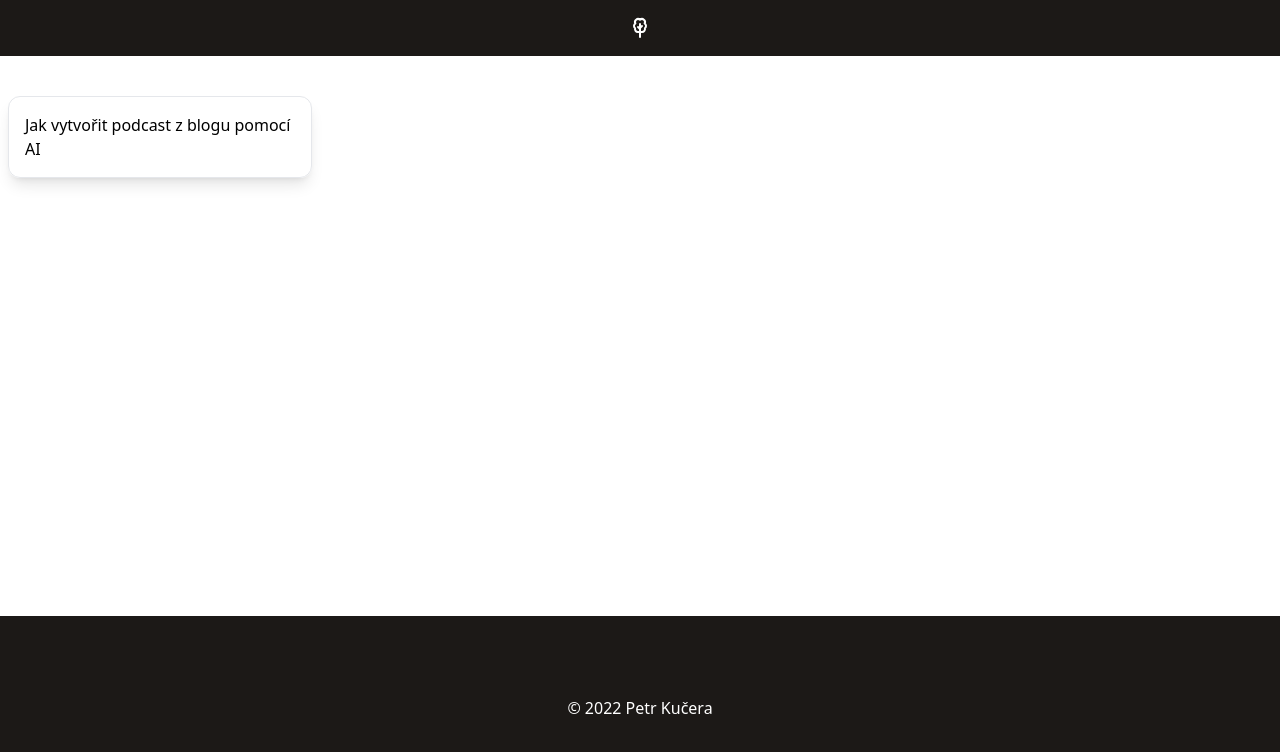
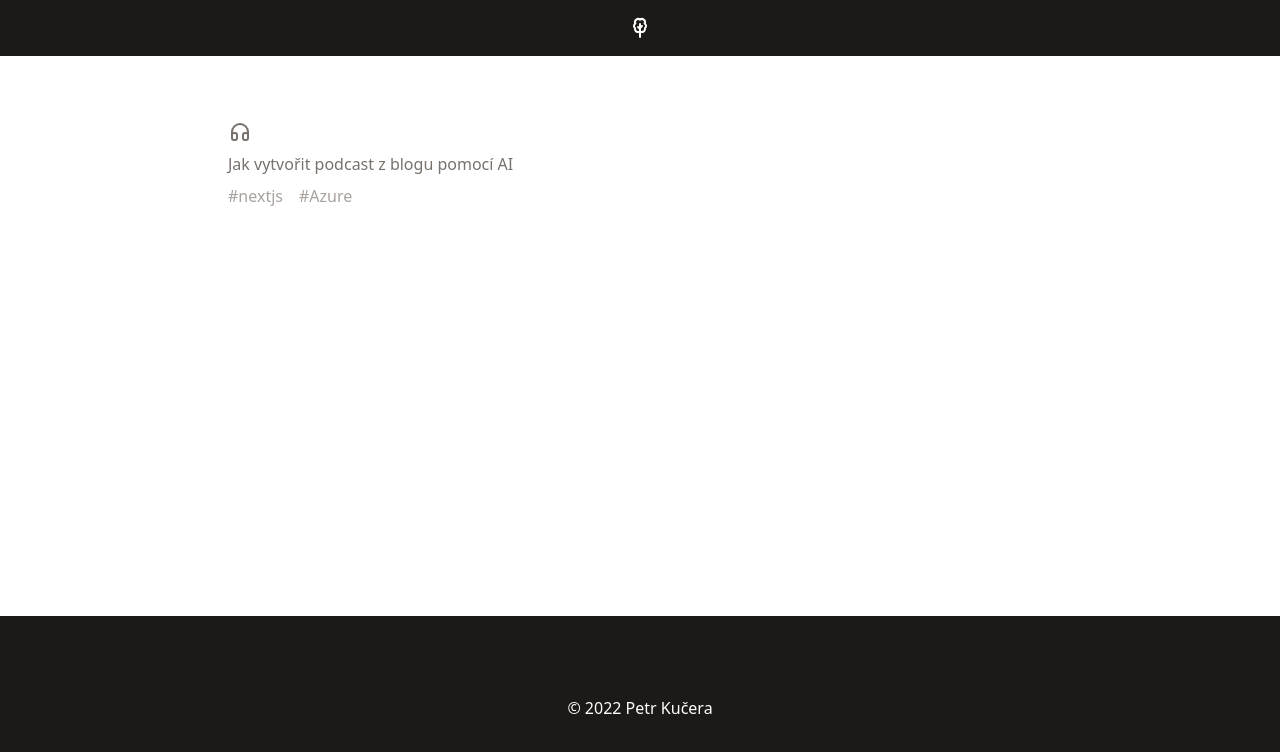
Before and after one commit to petrkucerak/blog, a Next.js app: page / in a window 1280 px wide. Shown: the top 752 px of the page. Built offline with nearby package versions, Linux system fonts and the light colour scheme.

Commit message:
Simply formate of post feed

```diff
--- /dev/null
+++ b/components/tags.js
@@ -0,0 +1,9 @@
+export default function Tags({ tags }) {
+  return (
+    <div>
+      {tags.map((tag) => {
+        return <span key={tag} className="mx-2 text-stone-400	">{"#"+tag}</span>;
+      })}
+    </div>
+  );
+}
--- a/pages/index.js
+++ b/pages/index.js
@@ -1,6 +1,8 @@
+import { IconHeadphones } from "@tabler/icons";
 import fs from "fs";
 import matter from "gray-matter";
 import Link from "next/link";
+import Tags from "../components/tags";
 
 export async function getStaticProps() {
   const files = fs.readdirSync("posts");
@@ -24,15 +26,17 @@ export async function getStaticProps() {
 
 export default function Home({ posts }) {
   return (
-    <div className="grid grid-cols-1 md:grid-cols-3 lg:grid-cols-4 p-4 md:p-0">
+    <div className="grid grid-cols-1 md:grid-cols-3 lg:grid-cols-2 p-4 md:p-0 max-w-4xl w-[90vw] m-0 mx-auto">
       {posts.map(({ slug, frontmatter }) => (
         <div
           key={slug}
-          className="border border-gray-200 m-2 rounded-xl shadow-lg overflow-hidden flex flex-col"
+          className="m-2 overflow-hidden flex flex-col py-1 text-stone-500 hover:text-stone-900 transition-all hover:scale-105 duration-300	"
         >
           <Link href={`/post/${slug}`}>
-            <a>
-              <h1 className="p-4">{frontmatter.title}</h1>
+            <a className="p-5">
+              <IconHeadphones className="ml-2" />
+              <h1 className="p-2">{frontmatter.title}</h1>
+              <Tags tags={frontmatter.tags} />
             </a>
           </Link>
         </div>
```
